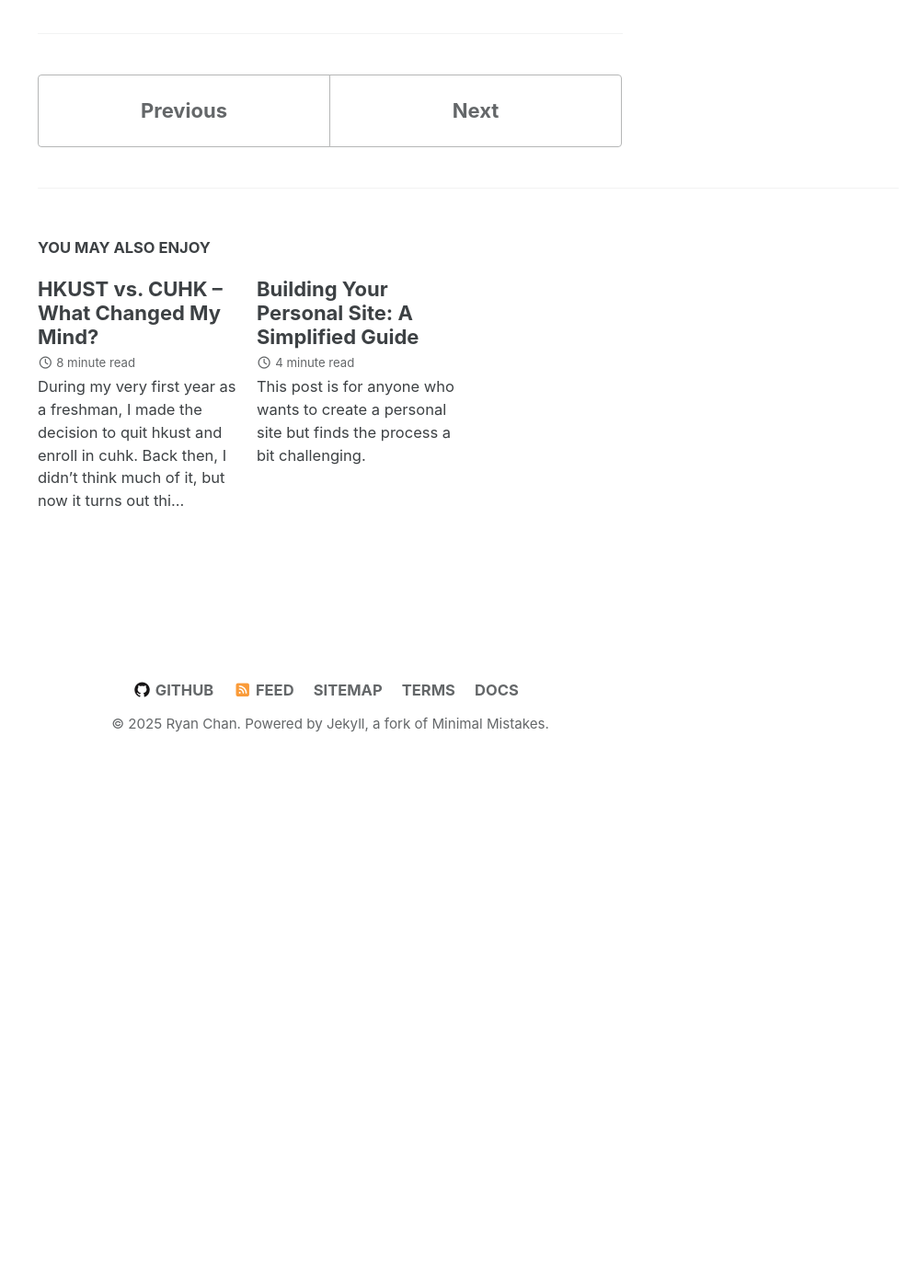
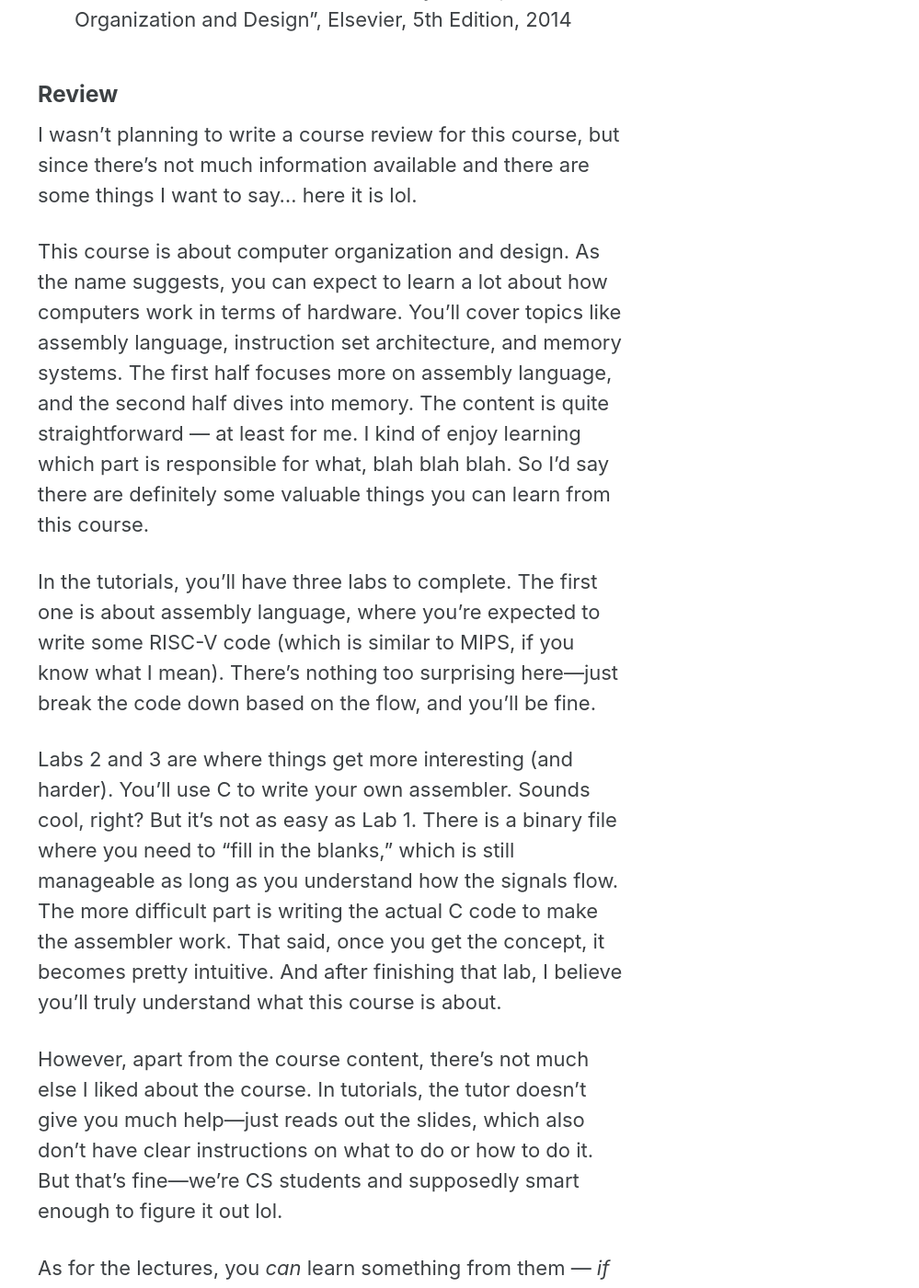
Before and after one commit to dizzyryan/ryanc.wtf, a Jekyll site: the page built from _posts/cuhk-course-review/2025-05-07-CENG3420.md, in a window 1280 px wide and 1400 px high, scrolled down 744 px. Shown: the whole window at 92% size, without its empty margins (281-1280 px from the left). Built offline with Jekyll 4.4.1, drawn with Linux system fonts in a browser that asks for light colours; cached includes are drawn as plain includes; before the commit the page ends 1587 px from its top, so only the background shows below that; some of the changed text lies outside the part shown.

Commit message:
Update course reviews for ENGG2760, ENGG2780 and CENG3420

```diff
--- a/_posts/cuhk-course-review/2025-05-07-CENG3420.md
+++ b/_posts/cuhk-course-review/2025-05-07-CENG3420.md
@@ -13,12 +13,32 @@ author_profile: false
 
 Term Taken: 2024 Spring
 
-Instructor: Bei Yu
+Instructor: Prof. Bei Yu
 
 ### Grading Scheme
+* Attendance: 5%
+* Assignment: 15%
+* Midterm: 20%
+* Labs: 20%
+* Final Exam: 40%
 
 ### Textbook
+* David A. Patterson, John L. Hennessy, "Computer Organization and Design", Elsevier, 5th Edition, 2014
 
 ### Review
+I wasn’t planning to write a course review for this course, but since there’s not much information available and there are some things I want to say... here it is lol.
+
+This course is about computer organization and design. As the name suggests, you can expect to learn a lot about how computers work in terms of hardware. You’ll cover topics like assembly language, instruction set architecture, and memory systems. The first half focuses more on assembly language, and the second half dives into memory. The content is quite straightforward — at least for me. I kind of enjoy learning which part is responsible for what, blah blah blah. So I’d say there are definitely some valuable things you can learn from this course.
+
+In the tutorials, you’ll have three labs to complete. The first one is about assembly language, where you’re expected to write some RISC-V code (which is similar to MIPS, if you know what I mean). There’s nothing too surprising here—just break the code down based on the flow, and you’ll be fine.
+
+Labs 2 and 3 are where things get more interesting (and harder). You’ll use C to write your own assembler. Sounds cool, right? But it’s not as easy as Lab 1. There is a binary file where you need to “fill in the blanks,” which is still manageable as long as you understand how the signals flow. The more difficult part is writing the actual C code to make the assembler work. That said, once you get the concept, it becomes pretty intuitive. And after finishing that lab, I believe you’ll truly understand what this course is about.
+
+However, apart from the course content, there’s not much else I liked about the course. In tutorials, the tutor doesn't give you much help—just reads out the slides, which also don’t have clear instructions on what to do or how to do it. But that’s fine—we’re CS students and supposedly smart enough to figure it out lol.
+
+As for the lectures, you *can* learn something from them — *if* you can actually learn something from them. Sounds weird, right? That’s exactly what I got out of this course. Maybe the instructor is super successful in the field, but when it comes to teaching... you’ll know what I mean once you attend the lectures.
+
+Overall though, the course is solid in terms of the knowledge you gain.
 
 ### Resource
+I’ve written some notes for this course, which you can find <a href="https://ryanc.wtf/files/CENG3420.pdf" target="_blank">here</a>. But I highly recommend referring to the textbook—it’s very clear and will help you really understand what this course is about.
```
Also changed, not shown: other parts of _posts/cuhk-course-review/2025-05-07-CENG3420.md (+1 -1 lines), _posts/cuhk-course-review/2024-12-25-ENGG2760.md (+1 -1 lines), _posts/cuhk-course-review/2025-05-07-ENGG2780.md (+1 -1 lines).
